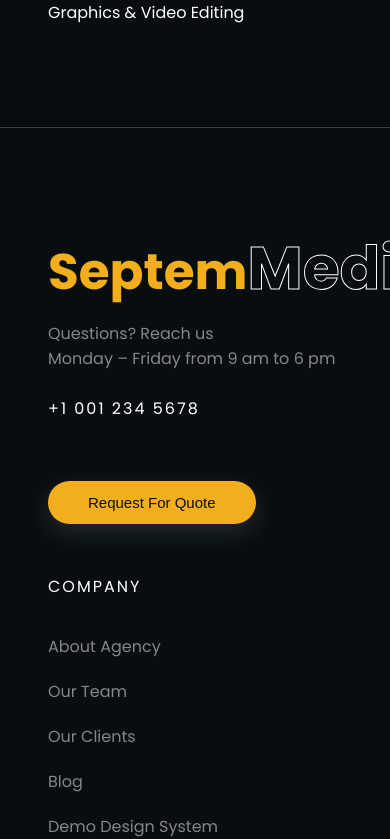
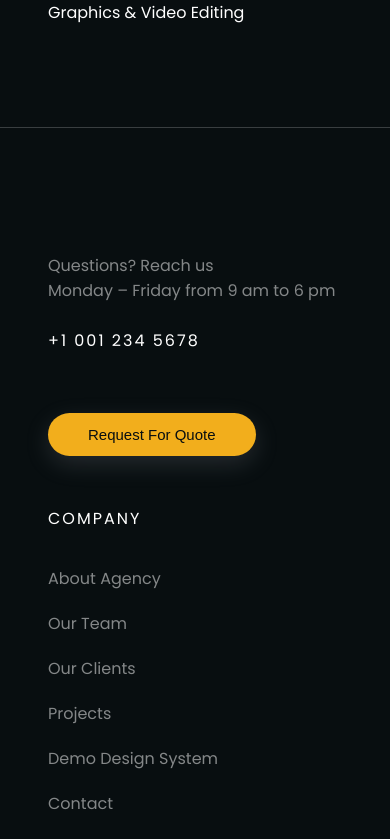
Before and after one commit to saadullah90-code/SeptemM, a Next.js app: page /showcase in a window 390 px wide. Shown: the part 5046-5885 px from the top of the page. Built offline with nearby package versions, Linux system fonts and the light colour scheme.

Commit message:
make changes

```diff
--- a/components/BlogCard.js
+++ b/components/BlogCard.js
@@ -97,17 +97,33 @@ const BlogCard = () => {
           <div key={item.id} className="blog-card">
             <Card data={item} path="blogs" />
 
-            <div className="button-wrapper">
-              <Link href={item.customLink} passHref>
-                <button className="view-btn">
+            <div className="button-wrapper mt-4">
+              {item.customLink ? (
+                <button
+                  className="view-btn px-4 py-2 bg-black text-white rounded"
+                  onClick={() =>
+                    window.open(
+                      item.customLink.startsWith("http")
+                        ? item.customLink
+                        : `https://${item.customLink}`,
+                      "_blank",
+                      "noopener,noreferrer"
+                    )
+                  }
+                >
                   <span>View Project</span>
                 </button>
-              </Link>
+              ) : (
+                <Link href={`/blogs/${item.id}`}>
+                  <button className="view-btn px-4 py-2 bg-black text-white rounded">
+                    <span>View Project</span>
+                  </button>
+                </Link>
+              )}
             </div>
           </div>
         ))}
       </div>
-
       <style jsx>{`
         .blog-grid {
           display: grid;
--- a/components/Brand.js
+++ b/components/Brand.js
@@ -5,7 +5,7 @@ import { brand } from "@/assets/data/dummydata"
 const Brand = () => {
   return (
     <>
-       <section className="brand">
+       {/* <section className="brand">
       <div className="container">
         <div className="heading-title">
           <Title title="WE ARE PROUD TO WORK WITH THESE COMPANIES" />
@@ -20,7 +20,7 @@ const Brand = () => {
           </div>
         </div>
       </div>
-    </section>
+    </section> */}
     </>
   )
 }
--- a/components/common/Footer.js
+++ b/components/common/Footer.js
@@ -10,7 +10,7 @@ const Footer = () => {
         <div className='container'>
           <div className='grid-4'>
             <div className='logo'>
-              <TitleLogo title='Media' caption='Septem' className='logobg' />
+              {/* <TitleLogo title='Media' caption='Septem' className='logobg' /> */}
               <br />
               <span>
                 Questions? Reach us <br /> Monday – Friday from 9 am to 6 pm
@@ -24,16 +24,16 @@ const Footer = () => {
             <ul>
               <h3>COMPANY</h3>
               <li>
-                <Link href='/'>About agency</Link>
+                <Link href='/agency'>About agency</Link>
               </li>
               <li>
-                <Link href='/'>Our team</Link>
+                <Link href='/team'>Our team</Link>
               </li>
               <li>
-                <Link href='/'>Our Clients</Link>
+                <Link href='/showcase'>Our Clients</Link>
               </li>
               <li>
-                <Link href='/'>Blog</Link>
+                <Link href='/Blog'>Projects</Link>
               </li>
               <li>
                 <Link href='/'>Demo design system</Link>
--- a/sections/Agency.js
+++ b/sections/Agency.js
@@ -9,7 +9,7 @@ const Agency = () => {
       <section className='agency bg-top'>
         <div className='container'>
           <div className='heading-title'>
-            <TitleSm title='ABOUT AGENCY' /> <br />
+            <TitleSm title='' /> <br />
             <br />
             <Title title='The last digital agency you will ever need!' className='title-bg' />
           </div>
--- a/styles/global.scss
+++ b/styles/global.scss
@@ -350,111 +350,94 @@ footer {
   }
 }
 
-//Agency Page
-// .bg-top {
-//   &::after {
-//     content: "";
-//     position: absolute;
-//     top: 0;
-//     left: 0;
-//     width: 100% !important;
-//     height: 60vh;
-//     background-image: url("../assets/images/blurfooter-min.png");
-//     background-size: cover;
-//     background-repeat: no-repeat;
-//     background-position: center;
-//     z-index: -1;
-//     transform: rotate(180deg);
-//   }
-// }
-// .agency {
-//   .content {
-//     margin-top: $xll;
-//     h1 {
-//       font-size: $xl-6;
-//     }
-//     .box {
-//       h1 {
-//         font-size: 60px;
-//         font-weight: 400;
-//       }
-//     }
-//     .misson-p {
-//       border-left: 5px solid $indigo;
-//       padding-left: $xl-5;
-//     }
-//   }
-// }
-
-// .showcase {
-//   img {
-//     width: 300px;
-//   }
-//   .btn {
-//     @include flex(center, center, none);
-//   }
-// }
+// ---------Agency--------------------
+.bg-top {
+  &::after {
+    content: "";
+    position: absolute;
+    top: 0;
+    left: 0;
+    width: 100% !important;
+    height: 60vh;
+    background-image: url("../assets/images/blurfooter-min.png");
+    background-size: cover;
+    background-repeat: no-repeat;
+    background-position: center;
+    z-index: -1;
+    transform: rotate(180deg);
+  }
+}
 
 .agency {
   .content {
+    margin-top: $xll;
     display: flex;
-    justify-content: space-between;
     gap: 2rem;
-    flex-wrap: wrap;
-
-    .left,
-    .right {
-      flex: 1 1 100%;
-    }
-
-    .left {
-      order: 1;
-    }
-
-    .right {
-      order: 2;
-      img {
-        width: 100%;
-        height: auto;
-        object-fit: cover;
+
+    h1 {
+      font-size: $xl-6;
+    }
+
+    .box {
+      h1 {
+        font-size: 60px;
+        font-weight: 400;
       }
     }
 
-    .grid-3 {
-      display: grid;
-      grid-template-columns: repeat(3, 1fr);
-      gap: 1rem;
-
-      @media (max-width: 768px) {
-        grid-template-columns: repeat(1, 1fr);
+    .misson-p {
+      border-left: 5px solid $indigo;
+      padding-left: $xl-5;
+    }
+
+    .left, .right {
+      width: 100%;
+    }
+
+    img {
+      max-width: 100%;
+      height: auto;
+      object-fit: cover;
+    }
+
+    @media (max-width: 768px) {
+      flex-direction: column;
+
+      .left, .right {
+        width: 100% !important;
+        margin-left: 0;
+        padding: 0;
+      }
+
+      .grid-3 {
+        display: grid;
+        grid-template-columns: 1fr;
+        gap: 1.5rem;
+        margin-top: 2rem;
+      }
+
+      .box {
         text-align: center;
 
-        .box {
-          h1 {
-            font-size: 36px;
-          }
+        h1 {
+          font-size: 40px;
+        }
+
+        h3 {
+          font-size: 16px;
         }
       }
     }
-
-    @media (min-width: 769px) {
-      .left {
-        flex: 0 0 60%;
-      }
-
-      .right {
-        flex: 0 0 40%;
-      }
-    }
-
-    @media (max-width: 768px) {
-      flex-direction: column;
-      .left,
-      .right {
-        width: 100%;
-        margin-left: 0 !important;
-      }
-    }
+  }
+}
+
+.showcase {
+  img {
+    width: 300px;
+  }
+
+  .btn {
+    @include flex(center, center, none);
   }
 }
 
@@ -1003,14 +986,88 @@ a:hover {
 
 
 
-/* === Banner Styles === */
-
+// /* === Banner Styles === */
+
+// .banner-section {
+//   background:linear-gradient(203deg, #fff4b3 0%, #f2cd61 100%);
+//   padding: 80px 20px;
+//   border-radius: 40px;
+//   color: white;
+//   margin: 50px 0;
+// }
+
+// .banner-container {
+//   max-width: 1200px;
+//   margin: 0 auto;
+// }
+
+// .banner-content {
+//   display: flex;
+//   flex-direction: column;
+//   gap: 50px;
+// }
+
+// @media (min-width: 768px) {
+//   .banner-content {
+//     flex-direction: row;
+//     align-items: center;
+//     justify-content: space-between;
+//   }
+// }
+
+// .banner-text {
+//   flex: 1;
+// }
+
+// /* === Counter Styles === */
+
+// .counter-wrapper {
+//   flex: 1;
+//   display: grid;
+//   grid-template-columns: repeat(2, 1fr);
+//   gap: 30px;
+// }
+
+// @media (min-width: 768px) {
+//   .counter-wrapper {
+//     grid-template-columns: repeat(4, 1fr);
+//   }
+// }
+
+// .counter-box {
+//   opacity: 0;
+//   transform: translateY(40px);
+//   transition: opacity 0.8s ease, transform 0.8s ease;
+//   text-align: center;
+// }
+
+// .counter-box.visible {
+//   opacity: 1;
+//   transform: translateY(0);
+// }
+
+// .counter-number {
+//   font-size: 50px;
+//   font-weight: 800;
+//   margin: 0;
+//   color: #686865;
+//   text-shadow: 1px 1px 8px rgba(0, 0, 0, 0.3);
+// }
+
+// .counter-label {
+//   font-size: 16px;
+//   margin-top: 10px;
+//   color: #686865;
+// }
+
+
+/* === Banner Section === */
 .banner-section {
-  background:linear-gradient(203deg, #fff4b3 0%, #f2cd61 100%);
+  background: linear-gradient(145deg, #fef9f1, #ffeab6);
   padding: 80px 20px;
-  border-radius: 40px;
-  color: white;
-  margin: 50px 0;
+  border-radius: 32px;
+  margin: 60px 0;
+  box-shadow: 0 20px 40px rgba(0, 0, 0, 0.05);
 }
 
 .banner-container {
@@ -1034,15 +1091,24 @@ a:hover {
 
 .banner-text {
   flex: 1;
-}
-
-/* === Counter Styles === */
-
+  text-align: left;
+}
+.left-align {
+  text-align: left;
+}
+
+
+.banner-text h2,
+.banner-text h1 {
+  color: #333;
+}
+
+/* === Counter === */
 .counter-wrapper {
   flex: 1;
   display: grid;
   grid-template-columns: repeat(2, 1fr);
-  gap: 30px;
+  gap: 24px;
 }
 
 @media (min-width: 768px) {
@@ -1052,30 +1118,34 @@ a:hover {
 }
 
 .counter-box {
-  opacity: 0;
-  transform: translateY(40px);
-  transition: opacity 0.8s ease, transform 0.8s ease;
+  background: rgba(255, 255, 255, 0.8);
+  border-radius: 20px;
+  padding: 30px 20px;
+  box-shadow: 0 8px 20px rgba(0, 0, 0, 0.1);
   text-align: center;
-}
-
-.counter-box.visible {
-  opacity: 1;
-  transform: translateY(0);
+  transition: transform 0.4s ease, box-shadow 0.4s ease;
+}
+
+.counter-box:hover {
+  transform: translateY(-5px);
+  box-shadow: 0 12px 30px rgba(0, 0, 0, 0.15);
 }
 
 .counter-number {
-  font-size: 50px;
+  font-size: 42px;
   font-weight: 800;
+  color: #2c2c2c;
   margin: 0;
-  color: #0c0c09;
-  text-shadow: 1px 1px 8px rgba(0, 0, 0, 0.3);
 }
 
 .counter-label {
-  font-size: 16px;
-  margin-top: 10px;
-  color: #686865;
-}
+  font-size: 14px;
+  margin-top: 8px;
+  color: #6a6a6a;
+  text-transform: uppercase;
+  letter-spacing: 0.5px;
+}
+
 // ------------------------------------------------------------------
 .expertise-section {
   width: 100vw;
```
Also changed, not shown: assets/data/dummydata.js (+19 -18 lines), components/Banner.js (+75 -14 lines), public/images/bbclogo.jpg (added), public/images/ucptakra.png (added).
